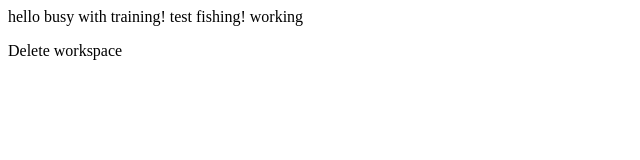
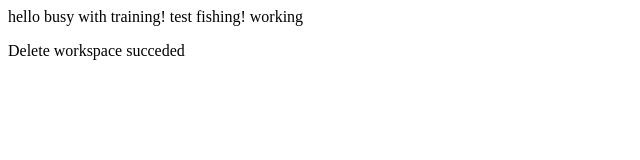
Before and after one commit to chris9618/html-hook, a plain HTML site: page index.html in a window 1280 px wide. Shown: the full height of the page, 0-640 px from the left. Drawn offline with Linux system fonts and the light colour scheme.

Commit message:
delete-workspace

```diff
--- a/index.html
+++ b/index.html
@@ -1,6 +1,5 @@
 <html>
 <body>
 <p> hello busy with training! test fishing! working </p>
-<p> Delete workspace </p>
-</body>
+<p> Delete workspace succeded </p></body>
 </html>
```
